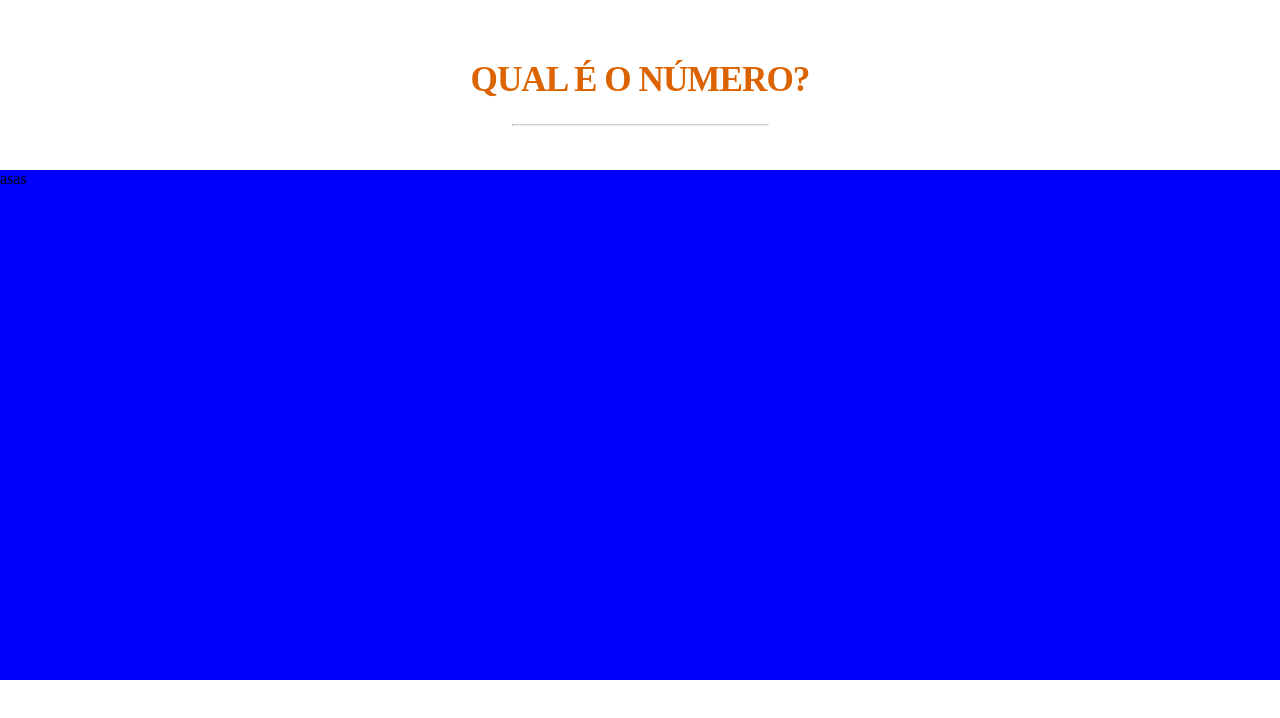
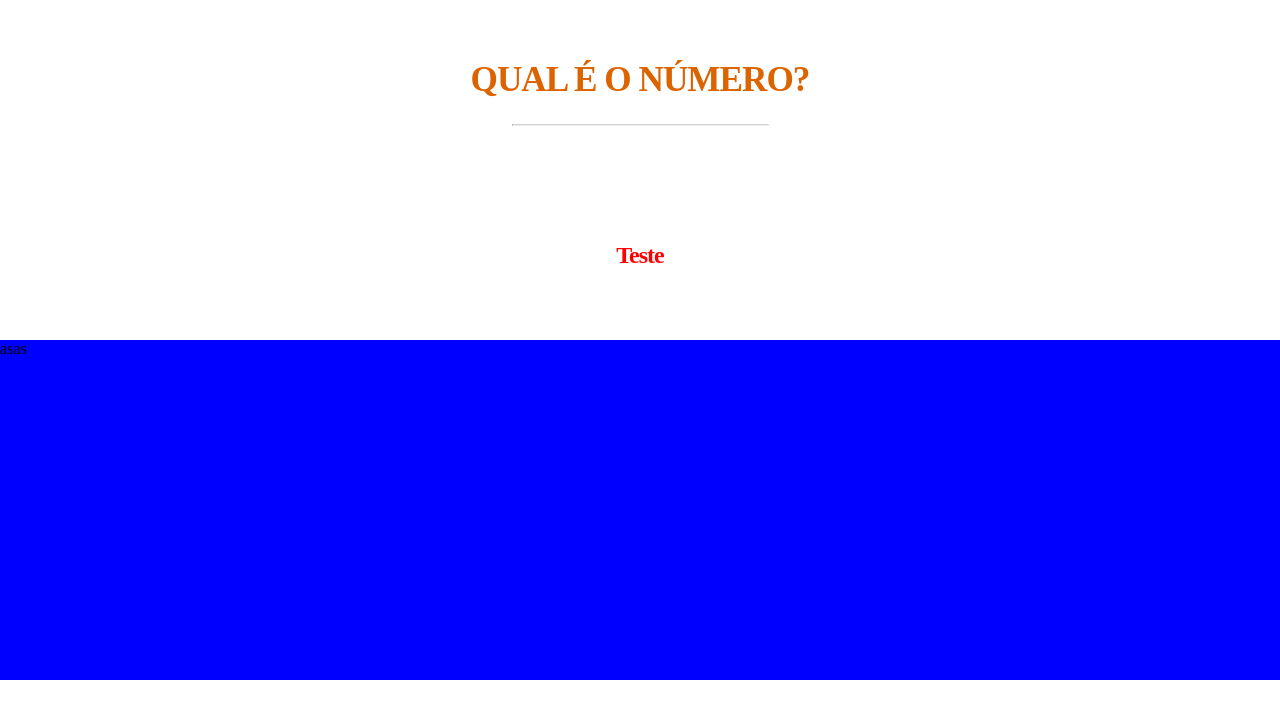
Before and after one commit to igorjosiel/Studio-sol-challenge, a React (Vite) app: page / in a window 1280 px wide. Shown: the top 718 px of the page. Built offline with nearby package versions, Linux system fonts and the light colour scheme; no server answers.

Commit message:
fix: ajustando componente de mensagem na página.

```diff
--- a/src/App.tsx
+++ b/src/App.tsx
@@ -1,6 +1,6 @@
 import { useEffect } from "react";
 import GlobalStyle from "./styles/globalStyles";
-import { Header } from "./components";
+import { Header, Message } from "./components";
 import { ContainerScreen } from './App.styles';
 import { useDispatch, useSelector } from "react-redux";
 import { RootState } from './App.types';
@@ -20,7 +20,8 @@ function App() {
       <GlobalStyle />
       <ContainerScreen>
         <Header />
-        <div style={{ height: '75%', backgroundColor: 'blue' }}>asas</div>
+        <Message message="Teste" color="red" />
+        <div style={{ height: '50%', backgroundColor: 'blue' }}>asas</div>
       </ContainerScreen>
     </>
   );
--- /dev/null
+++ b/src/components/Message/index.tsx
@@ -0,0 +1,14 @@
+import { MessageProps } from "./types";
+import { StyledMessage } from "./styles";
+
+function InfoMessage({ message, ...props }: MessageProps) {
+    return (
+        <>
+            <StyledMessage {...props} data-testid="info_message">
+                {message}
+            </StyledMessage>
+        </>
+    );
+}
+
+export default InfoMessage;
--- /dev/null
+++ b/src/components/Message/styles.ts
@@ -0,0 +1,9 @@
+import styled from "styled-components";
+
+export const StyledMessage = styled.div`
+    text-align: center;
+    font-weight: bold;
+    font-size: 1.5rem;
+    letter-spacing: -1px;
+    color: ${(props) => props.color};
+`;
--- /dev/null
+++ b/src/components/Message/types.ts
@@ -0,0 +1,4 @@
+export interface MessageProps {
+    message: string,
+    color: string,
+};
--- a/src/components/index.ts
+++ b/src/components/index.ts
@@ -1,5 +1,7 @@
 import Header from "./Header";
+import Message from "./Message";
 
 export {
     Header,
+    Message,
 }
```
